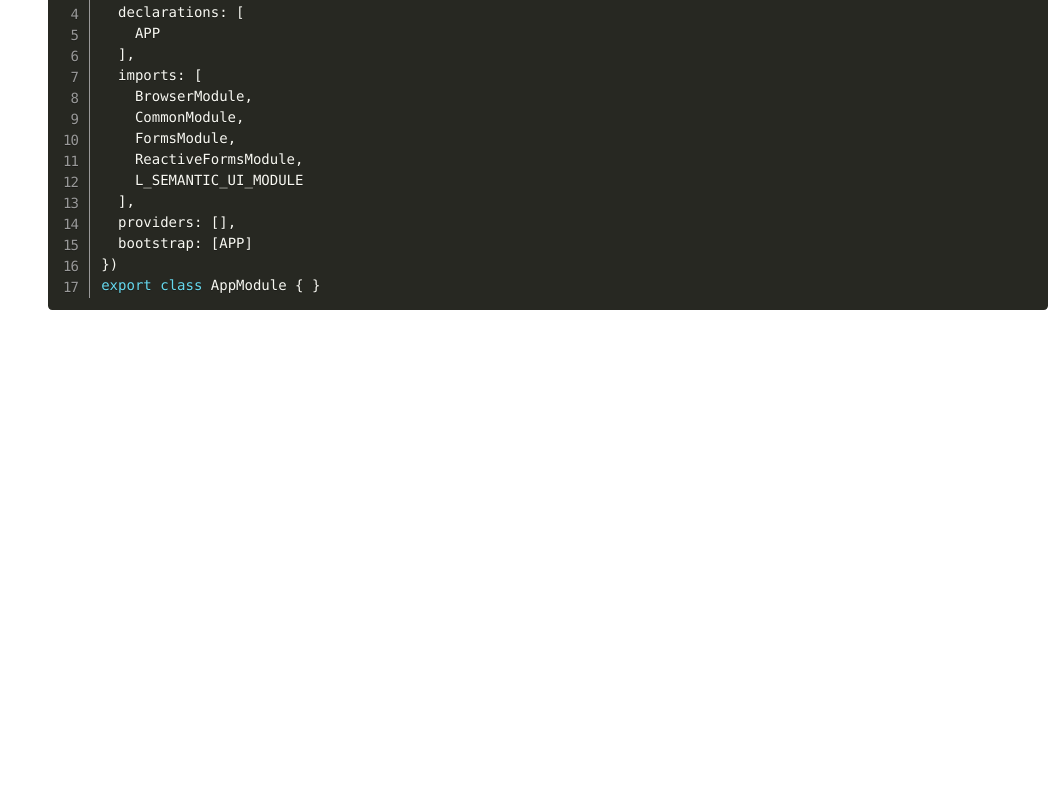
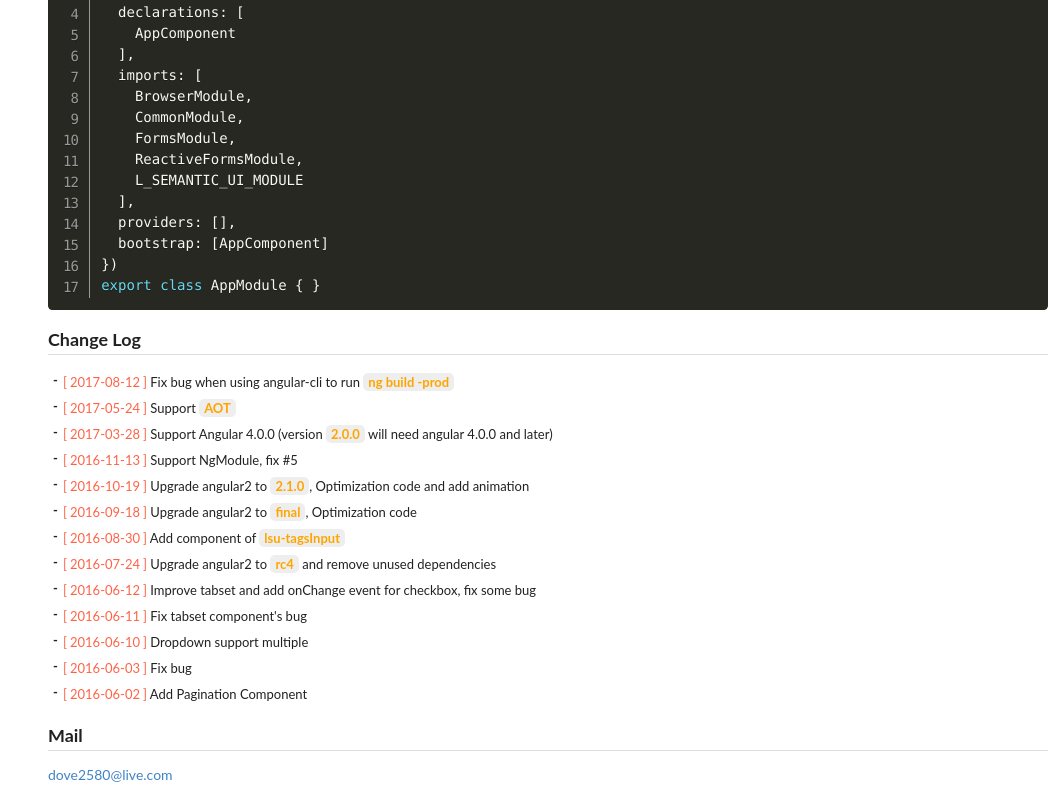
Before and after one commit to instance-oom/angular2-semantic-ui-demo, an Angular app: page / in a window 1280 px wide. Shown: the part 941-1741 px from the top of the page, without its empty margins (217-1280 px from the left). Before the commit the page ends 1273 px from the top, so only its background shows below. Built offline with nearby package versions, Linux system fonts and the light colour scheme.

Commit message:
add home page and improve layout

```diff
--- a/src/app/pages/home/home.html
+++ b/src/app/pages/home/home.html
@@ -31,7 +31,7 @@ import << L_SEMANTIC_UI_MODULE >> from 'angular2-semantic-ui';
 
 @NgModule(<<
   declarations: [
-    APP
+    AppComponent
   ],
   imports: [
     BrowserModule,
@@ -41,8 +41,32 @@ import << L_SEMANTIC_UI_MODULE >> from 'angular2-semantic-ui';
     L_SEMANTIC_UI_MODULE
   ],
   providers: [],
-  bootstrap: [APP]
+  bootstrap: [AppComponent]
 >>)
 export class AppModule << >>
   </pre>
 </div>
+
+<div class="m-t-md">
+  <h3 class="ui dividing header">Change Log</h3>
+  <ul class="change-log">
+    <li><span class="date">2016-06-02</span> Add Pagination Component </li>
+    <li><span class="date">2016-06-03</span> Fix bug</li>
+    <li><span class="date">2016-06-10</span> Dropdown support multiple </li>
+    <li><span class="date">2016-06-11</span> Fix tabset component's bug</li>
+    <li><span class="date">2016-06-12</span> Improve tabset and add onChange event for checkbox, fix some bug</li>
+    <li><span class="date">2016-07-24</span> Upgrade angular2 to <b>rc4</b> and remove unused dependencies</li>
+    <li><span class="date">2016-08-30</span> Add component of <b>lsu-tagsInput</b></li>
+    <li><span class="date">2016-09-18</span> Upgrade angular2 to <b>final</b>, Optimization code</li>
+    <li><span class="date">2016-10-19</span> Upgrade angular2 to <b>2.1.0</b>, Optimization code and add animation</li>
+    <li><span class="date">2016-11-13</span> Support NgModule, fix #5</li>
+    <li><span class="date">2017-03-28</span> Support Angular 4.0.0 (version <b>2.0.0</b> will need angular 4.0.0 and later)</li>
+    <li><span class="date">2017-05-24</span> Support <b>AOT</b></li>
+    <li><span class="date">2017-08-12</span> Fix bug when using angular-cli to run <b>ng build -prod</b></li>
+  </ul>
+</div>
+
+<div class="m-t-md">
+  <h3 class="ui dividing header">Mail</h3>
+  <a href="mailto:dove2580@live.com">dove2580@live.com</a>
+</div>
--- a/src/app/pages/layout/layout.html
+++ b/src/app/pages/layout/layout.html
@@ -1,5 +1,5 @@
 <div class="ui visible inverted left vertical sidebar menu" #sidebar>
-  <a [routerLink]="['/']">
+  <a routerLink="/">
     <div class="logo">
       <img src="http://semantic-ui.com/images/logo.png">
       <div class="title">
@@ -12,18 +12,18 @@
     COMPONENTS
   </div>
   <div class="ui inverted">
-    <a class="item menu" [routerLink]="['/accordion']" routerLinkActive="active">Accordion</a>
-    <a class="item menu" [routerLink]="['/checkbox']" routerLinkActive="active">CheckBox</a>
-    <a class="item menu" [routerLink]="['/dimmer']" routerLinkActive="active">Dimmer</a>
-    <a class="item menu" [routerLink]="['/dropdown']" routerLinkActive="active">Dropdown</a>
-    <a class="item menu" [routerLink]="['/loader']" routerLinkActive="active">Loader</a>
-    <a class="item menu" [routerLink]="['/modal']" routerLinkActive="active">Modal</a>
-    <a class="item menu" [routerLink]="['/pagination']" routerLinkActive="active">Pagination</a>
-    <a class="item menu" [routerLink]="['/popup']" routerLinkActive="active">Popup</a>
-    <a class="item menu" [routerLink]="['/progress']" routerLinkActive="active">Progress</a>
-    <a class="item menu" [routerLink]="['/rating']" routerLinkActive="active">Rating</a>
-    <a class="item menu" [routerLink]="['/tab']" routerLinkActive="active">Tab</a>
-    <a class="item menu" [routerLink]="['/tags-input']" routerLinkActive="active">Tags Input</a>
+    <a class="item menu" routerLink="/accordion" routerLinkActive="active">Accordion</a>
+    <a class="item menu" routerLink="/checkbox" routerLinkActive="active">CheckBox</a>
+    <a class="item menu" routerLink="/dimmer" routerLinkActive="active">Dimmer</a>
+    <a class="item menu" routerLink="/dropdown" routerLinkActive="active">Dropdown</a>
+    <a class="item menu" routerLink="/loader" routerLinkActive="active">Loader</a>
+    <a class="item menu" routerLink="/modal" routerLinkActive="active">Modal</a>
+    <a class="item menu" routerLink="/pagination" routerLinkActive="active">Pagination</a>
+    <a class="item menu" routerLink="/popup" routerLinkActive="active">Popup</a>
+    <a class="item menu" routerLink="/progress" routerLinkActive="active">Progress</a>
+    <a class="item menu" routerLink="/rating" routerLinkActive="active">Rating</a>
+    <a class="item menu" routerLink="/tab" routerLinkActive="active">Tab</a>
+    <a class="item menu" routerLink="/tags-input" routerLinkActive="active">Tags Input</a>
   </div>
 </div>
 <div class="content">
--- a/src/styles.scss
+++ b/src/styles.scss
@@ -2,6 +2,42 @@
 
 .router-link-active {
   background: rgba(255, 255, 255, 0.1) !important;
+}
+
+ul.change-log {
+  list-style: none;
+  padding: 0 0 0 10px;
+  display: flex;
+  flex-direction: column-reverse;
+  li {
+    position: relative;
+    &::before {
+      position: absolute;
+      left: -5px;
+      top: 1px;
+      content: '-';
+      font-weight: 700;
+    }
+    padding: 3px 5px;
+    font-size: 13px;
+    b {
+      background-color: #eeeeee;
+      color: orange;
+      border-radius: 5px;
+      padding: 1px 5px;
+    }
+    .date {
+      color: tomato;
+      &::before {
+        content: '[';
+        margin-right: 3px;
+      }
+      &::after {
+        content: ']';
+        margin-left: 3px;
+      }
+    }
+  }
 }
 
 h3 {
```
